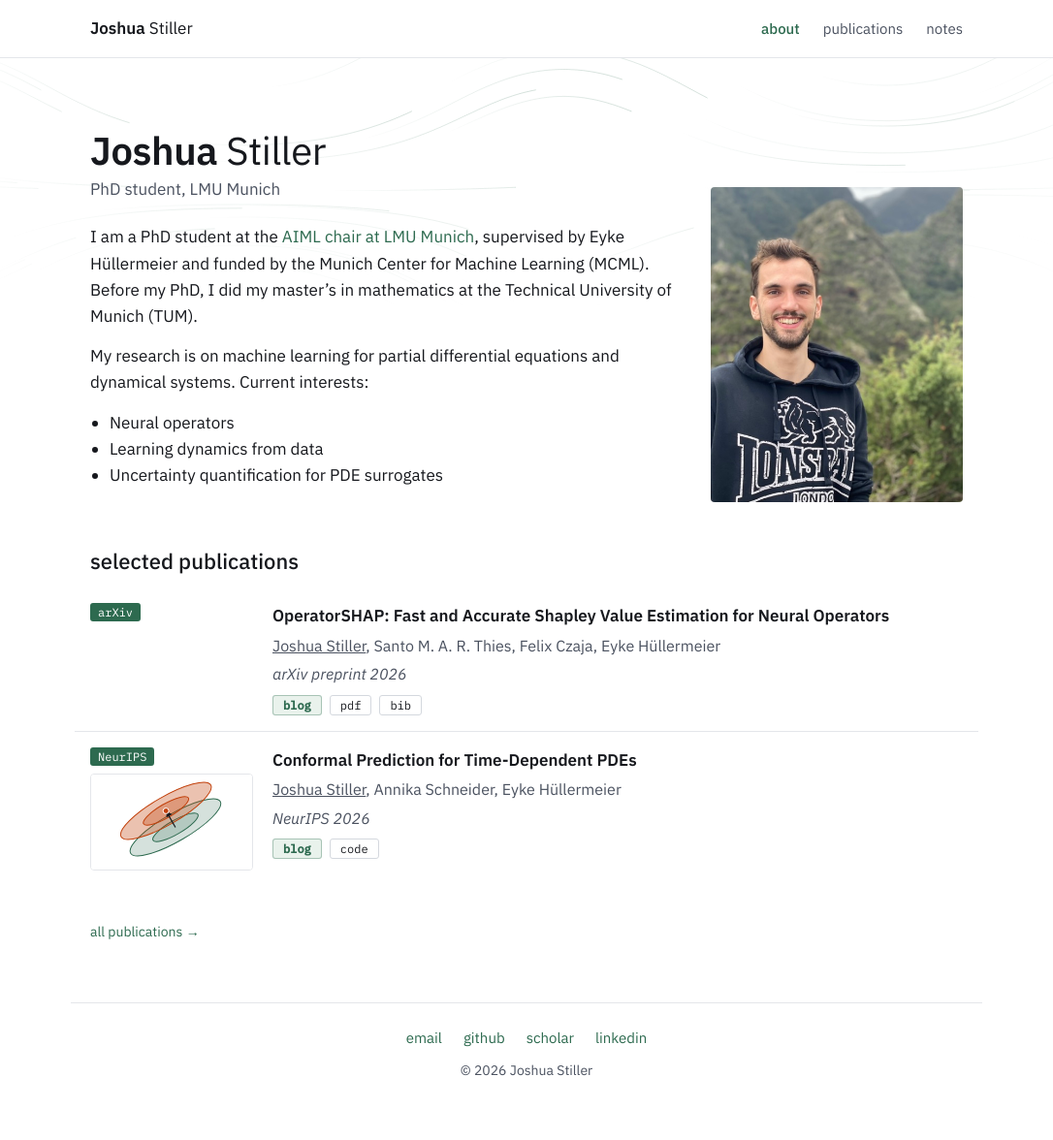
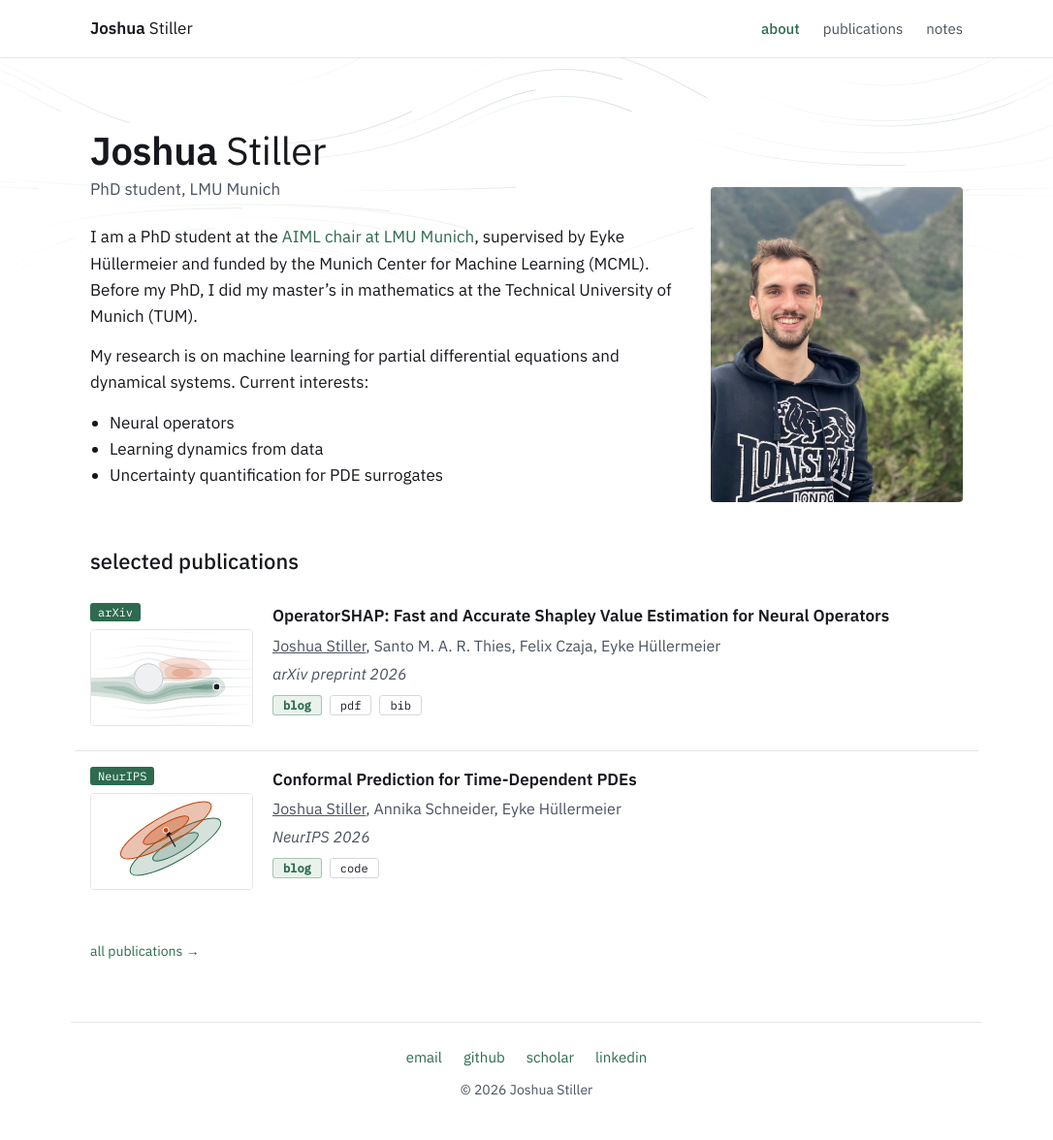
Before and after one commit to StillJosh/StillJosh.github.io, a Jekyll site: the page built from index.md, in a window 1280 px wide. Shown: the whole page at 97% size, without its empty margins (97-1183 px from the left). Built offline with Jekyll 4.4.1, drawn with Linux system fonts in a browser that asks for light colours.

Commit message:
ENH: Add OperatorSHAP thumbnail with attribution upstream of an obstacle

```diff
--- a/_data/publications.yml
+++ b/_data/publications.yml
@@ -9,6 +9,7 @@
   venue: arXiv preprint
   year: 2026
   badge: arXiv
+  thumb: /assets/img/pubs/operatorshap.svg
   selected: true
   blog: "/notes/2026/operatorshap/"
   links:
```
Also changed, not shown: assets/img/pubs/operatorshap.svg (added).
